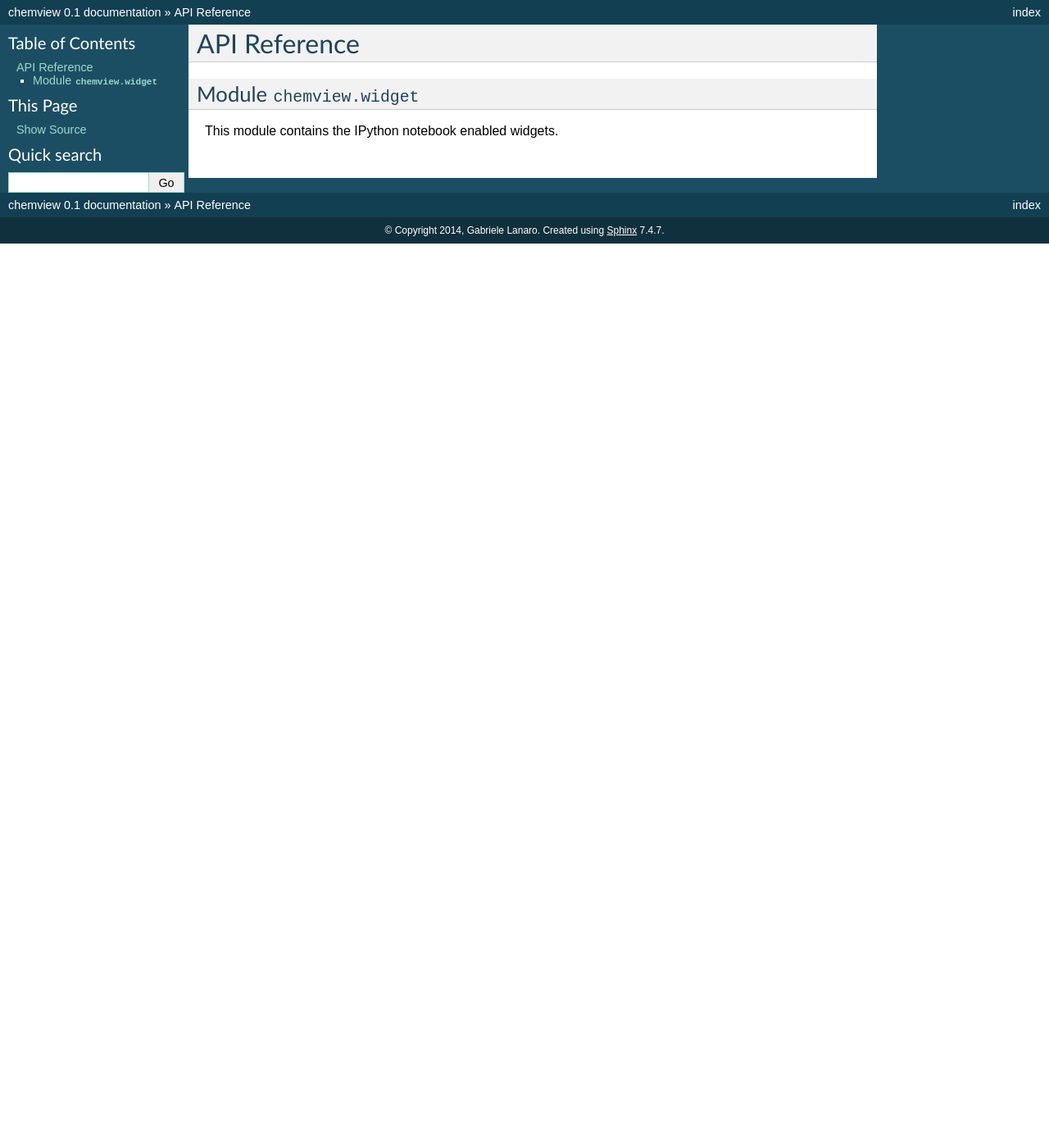
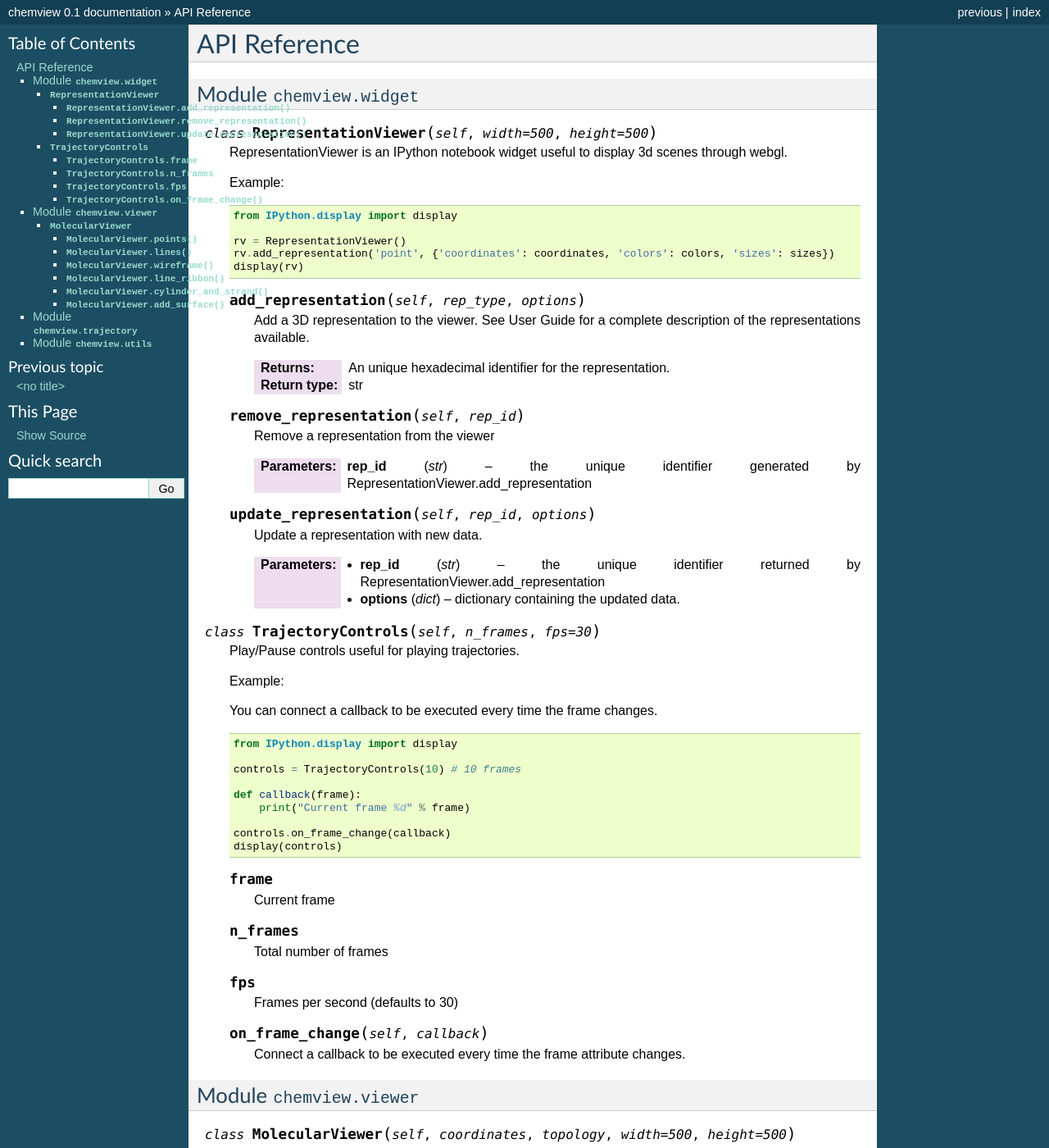
Before and after one commit to gabrielelanaro/chemview, a Sphinx documentation site: the page built from docs/source/api/index.rst, in a window 1280 px wide and 1400 px high. Shown: the whole window at 82% size. Built offline with Sphinx 7.4.7, drawn with Linux system fonts in a browser that asks for light colours; some of the changed text lies outside the part shown.

```diff
--- a/docs/source/api/index.rst
+++ b/docs/source/api/index.rst
@@ -2,7 +2,24 @@
 API Reference
 =============
 
+
 Module ``chemview.widget``
---------------------------
+~~~~~~~~~~~~~~~~~~~~~~~~~~
 
-This module contains the IPython notebook enabled widgets.
+.. include:: widget.rst
+
+Module ``chemview.viewer``
+~~~~~~~~~~~~~~~~~~~~~~~~~~
+
+.. include:: viewer.rst
+
+
+Module ``chemview.trajectory``
+~~~~~~~~~~~~~~~~~~~~~~~~~~~~~~
+
+.. include:: trajectory.rst
+
+Module ``chemview.utils``
+~~~~~~~~~~~~~~~~~~~~~~~~~
+
+.. include:: utils.rst
--- a/docs/source/api/viewer.rst
+++ b/docs/source/api/viewer.rst
@@ -31,3 +31,5 @@
 
         Display the protein secondary structure as a white,
         solid tube and the alpha-helices as yellow cylinders.
+
+    .. py:method:: add_surface(self, function, resolution=32, isolevel=0.3)
--- a/docs/source/api/widget.rst
+++ b/docs/source/api/widget.rst
@@ -1,29 +1,87 @@
 
-.. py:class:: RepresentationViewer
+.. py:class:: RepresentationViewer(self, width=500, height=500)
 
+    RepresentationViewer is an IPython notebook widget useful to display 3d scenes through webgl.
 
-.. py:method:: RepresentationViewer.add_representation(self, rep_type, options)
+    Example:
 
-    Add a 3D representation to the viewer.  See User Guide for
-    a complete description of the representations available.
+    .. code::
 
-    :return: An unique hexadecimal identifier for the representation.
-    :rtype: str
+        from IPython.display import display
 
+        rv = RepresentationViewer()
+        rv.add_representation('point', {'coordinates': coordinates, 'colors': colors, 'sizes': sizes})
+        display(rv)
 
-.. py:method:: RepresentationViewer.remove_representation(self, rep_id)
+    .. py:attribute: width
 
-    Remove a representation from the viewer
+        Width in pixels of the IPython widget
 
-    :param str rep_id: the unique identifier generated by RepresentationViewer.add_representation
+    .. py:attribute: height
 
+        Height in pixels of the IPython widget
 
-.. py:method:: RepresentationViewer.update_representation(self, rep_id, options)
+    .. py:attribute: camera_str
 
-    Update a representation with new data.
+        A string-representation of camera position and orientation
 
-    :param str rep_id: the unique identifier returned by RepresentationViewer.add_representation
-    :param dict options: dictionary containing the updated data.
+    .. py:attribute: static_moving
 
+        Set to True to make the camera lose the "bouncy" rotation.
 
-.. py:class:: TrajectoryControls
+    .. py:method:: add_representation(self, rep_type, options)
+
+        Add a 3D representation to the viewer.  See User Guide for
+        a complete description of the representations available.
+
+        :return: An unique hexadecimal identifier for the representation.
+        :rtype: str
+
+    .. py:method:: remove_representation(self, rep_id)
+
+        Remove a representation from the viewer
+
+        :param str rep_id: the unique identifier generated by RepresentationViewer.add_representation
+
+    .. py:method:: update_representation(self, rep_id, options)
+
+        Update a representation with new data.
+
+        :param str rep_id: the unique identifier returned by RepresentationViewer.add_representation
+        :param dict options: dictionary containing the updated data.
+
+.. py:class:: TrajectoryControls(self, n_frames, fps=30)
+
+    Play/Pause controls useful for playing trajectories.
+
+    Example:
+
+    You can connect a callback to be executed every time the frame changes.
+
+    .. code::
+
+        from IPython.display import display
+
+        controls = TrajectoryControls(10) # 10 frames
+
+        def callback(frame):
+            print("Current frame %d" % frame)
+
+        controls.on_frame_change(callback)
+        display(controls)
+
+    .. py:attribute:: frame
+
+        Current frame
+
+    .. py:attribute:: n_frames
+
+        Total number of frames
+
+    .. py:attribute:: fps
+
+        Frames per second (defaults to 30)
+
+    .. py:method:: on_frame_change(self, callback)
+
+        Connect a callback to be executed every time the frame attribute changes.
--- a/docs/source/index.rst
+++ b/docs/source/index.rst
@@ -36,6 +36,7 @@ Contents:
    quick
    representations
    interactivity
+   api/index
 
 chemview is licensed under the LGPL2 and is hosted on github at http://github.com/gabrielelanaro/chemview.
 
```
Also changed, not shown: TestNotebook.ipynb, 2 other files.
